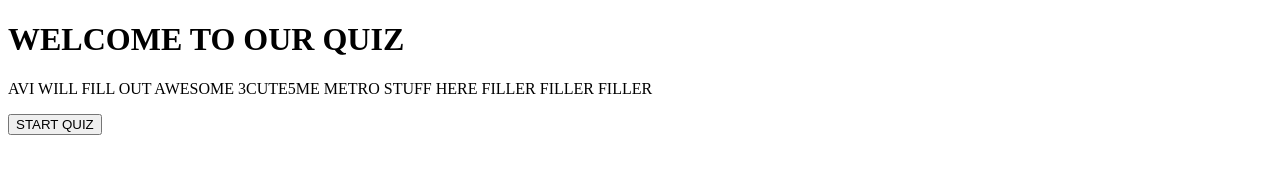
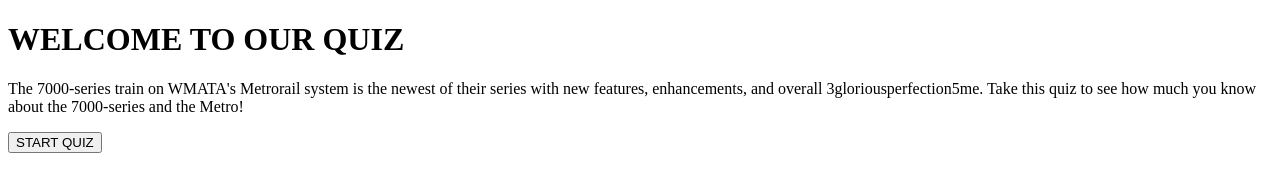
Before and after one commit to Avizc/quiz-app-avi-william, a plain HTML site: page quizapp/index.html in a window 1280 px wide. Drawn offline with nearby package versions, Linux system fonts and the light colour scheme.

Commit message:
Updated info on 7000-series

```diff
--- a/quizapp/index.html
+++ b/quizapp/index.html
@@ -9,7 +9,7 @@
     <script src="app.js"></script>
     <div class="start-quiz-page">
         <h1>WELCOME TO OUR QUIZ</h1>
-        <p>AVI WILL FILL OUT AWESOME 3CUTE5ME METRO STUFF HERE FILLER FILLER FILLER</p>
+        <p>The 7000-series train on WMATA's Metrorail system is the newest of their series with new features, enhancements, and overall 3gloriousperfection5me. Take this quiz to see how much you know about the 7000-series and the Metro!</p>
         <button type="submit" id="start-quiz">START QUIZ</button>
     </div>
     <div class="standard-quiz-page">
```
